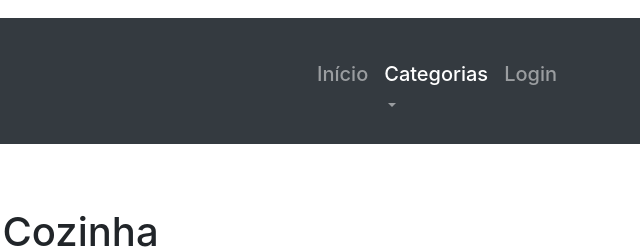
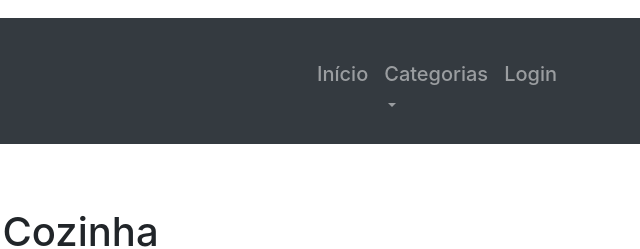
Before and after one commit to AriBarros/Tit-, a plain HTML site: page casaecozinha.html in a window 1280 px wide. Shown: the top 249 px of the page, 630-1270 px from the left. Drawn offline with nearby package versions, Linux system fonts and the light colour scheme; files whose address does not match are found by name.

Commit message:
Alteração da cor de categorias na navbar

```diff
--- a/casaecozinha.html
+++ b/casaecozinha.html
@@ -60,7 +60,7 @@
             </li>
               <li class="nav-item dropdown">
       <a class="nav-link dropdown-toggle" href="#" data-toggle="dropdown">
-          <h5 style="color: white">Categorias</h5>
+          <h5>Categorias</h5>
       </a>
       <div class="dropdown-menu">
         <a class="dropdown-item" href="casaecozinha.html">Casa e Cozinha</a>
```
Also changed, not shown: index.html (+1 -1 lines), login.html (+1 -1 lines), produtosInfo.html (+1 -1 lines), produtoselet.html (+1 -1 lines), produtosgames.html (+1 -1 lines), produtoslivros.html (+1 -1 lines), produtospapelaria.html (+1 -1 lines).
